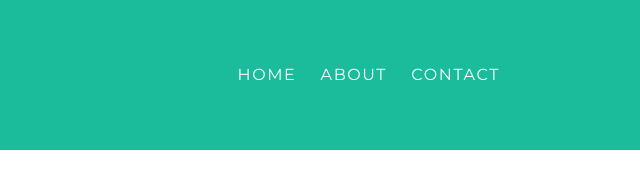
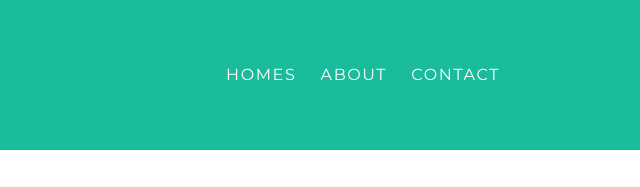
Before and after one commit to el9hairs/el9hairs.github.io, a plain HTML site: page index.html in a window 1280 px wide. Shown: the top 187 px of the page, 640-1280 px from the left. Drawn offline with Linux system fonts and the light colour scheme.

Commit message:
Update index.html

```diff
--- a/index.html
+++ b/index.html
@@ -11,7 +11,7 @@
         <div class="container">
             <a href="index.html" id="header-title">&#129313; 9hairs - Blog</a>
             <ul id="header-nav">
-                <li><a href="index.html">Home</a></li>
+                <li><a href="index.html">Homes</a></li>
                 <li><a href="about.html">About</a></li>
                 <li><a href="mailto:el9hairs@gmail.com">Contact</a></li>
             </ul>
```
